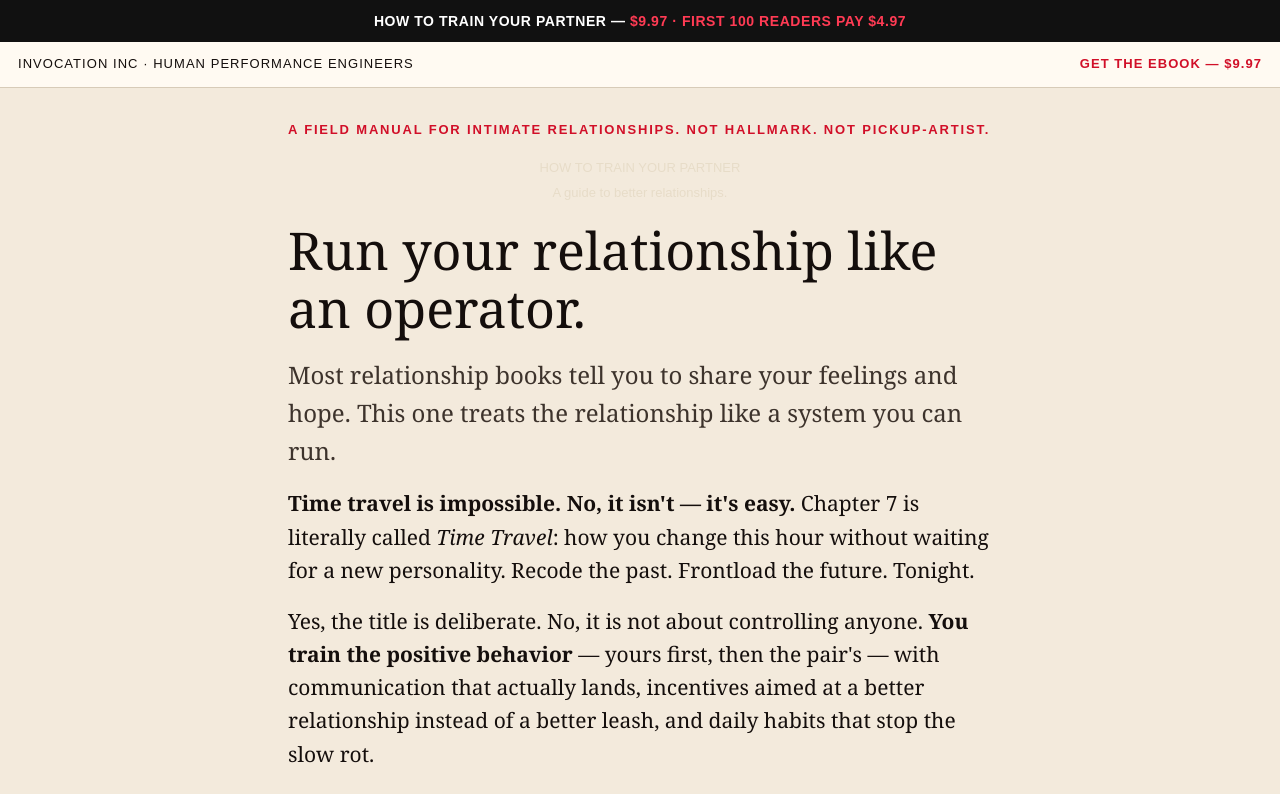
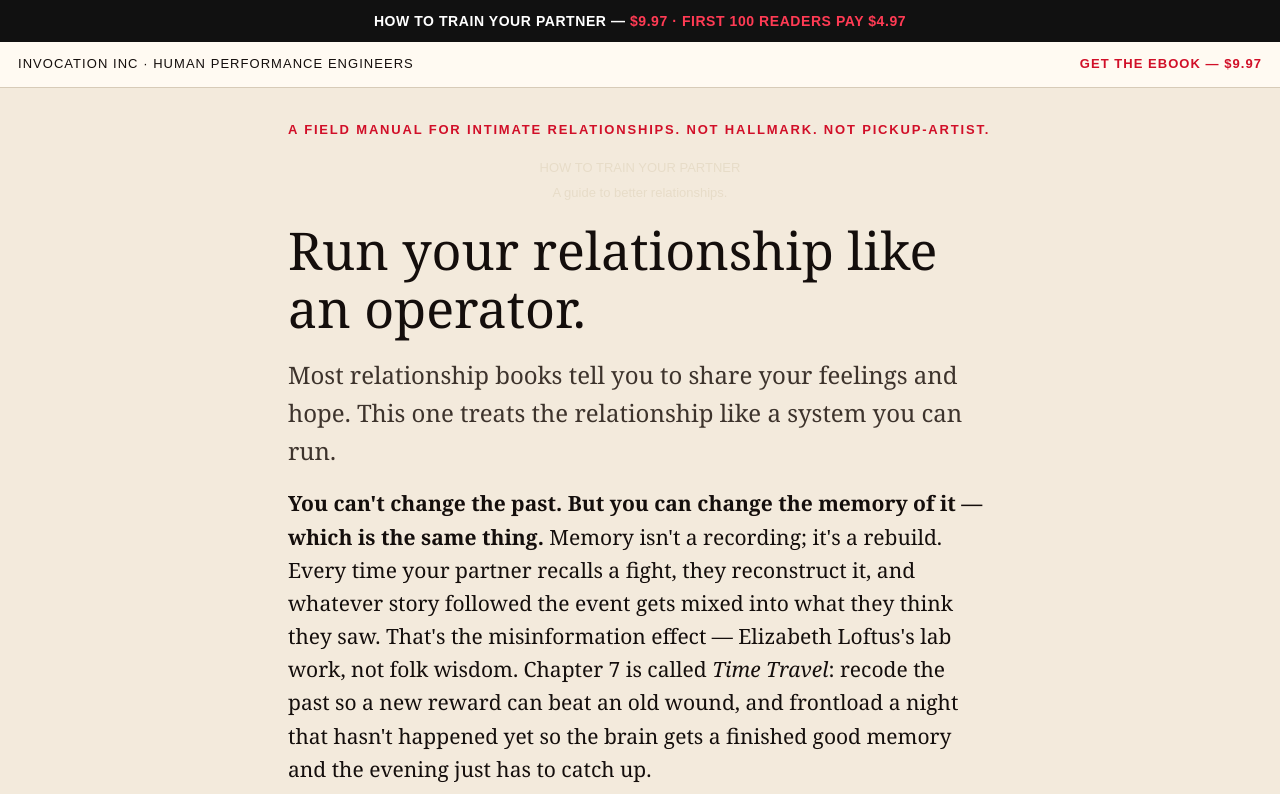
Before and after one commit to SOCIT/invocationinc-h2typ, a Next.js app: page / in a window 1280 px wide. Shown: the top 794 px of the page. Built offline with nearby package versions, Linux system fonts and the light colour scheme.

Commit message:
ground time-travel copy in memory-rebuild mechanism (Loftus)

```diff
--- a/src/components/H2TYPPage.tsx
+++ b/src/components/H2TYPPage.tsx
@@ -100,10 +100,16 @@ export function H2TYPPage() {
         </p>
 
         <p>
-          <strong>Time travel is impossible. No, it isn&apos;t — it&apos;s easy.</strong>{" "}
-          Chapter 7 is literally called <em>Time Travel</em>: how you change this hour
-          without waiting for a new personality. Recode the past. Frontload the future.
-          Tonight.
+          <strong>You can&apos;t change the past. But you can change the memory of
+          it — which is the same thing.</strong>{" "}
+          Memory isn&apos;t a recording; it&apos;s a rebuild. Every time your partner
+          recalls a fight, they reconstruct it, and whatever story followed the
+          event gets mixed into what they think they saw. That&apos;s the
+          misinformation effect — Elizabeth Loftus&apos;s lab work, not folk wisdom.
+          Chapter 7 is called <em>Time Travel</em>: recode the past so a new
+          reward can beat an old wound, and frontload a night that hasn&apos;t
+          happened yet so the brain gets a finished good memory and the evening
+          just has to catch up.
         </p>
 
         <p>
```
